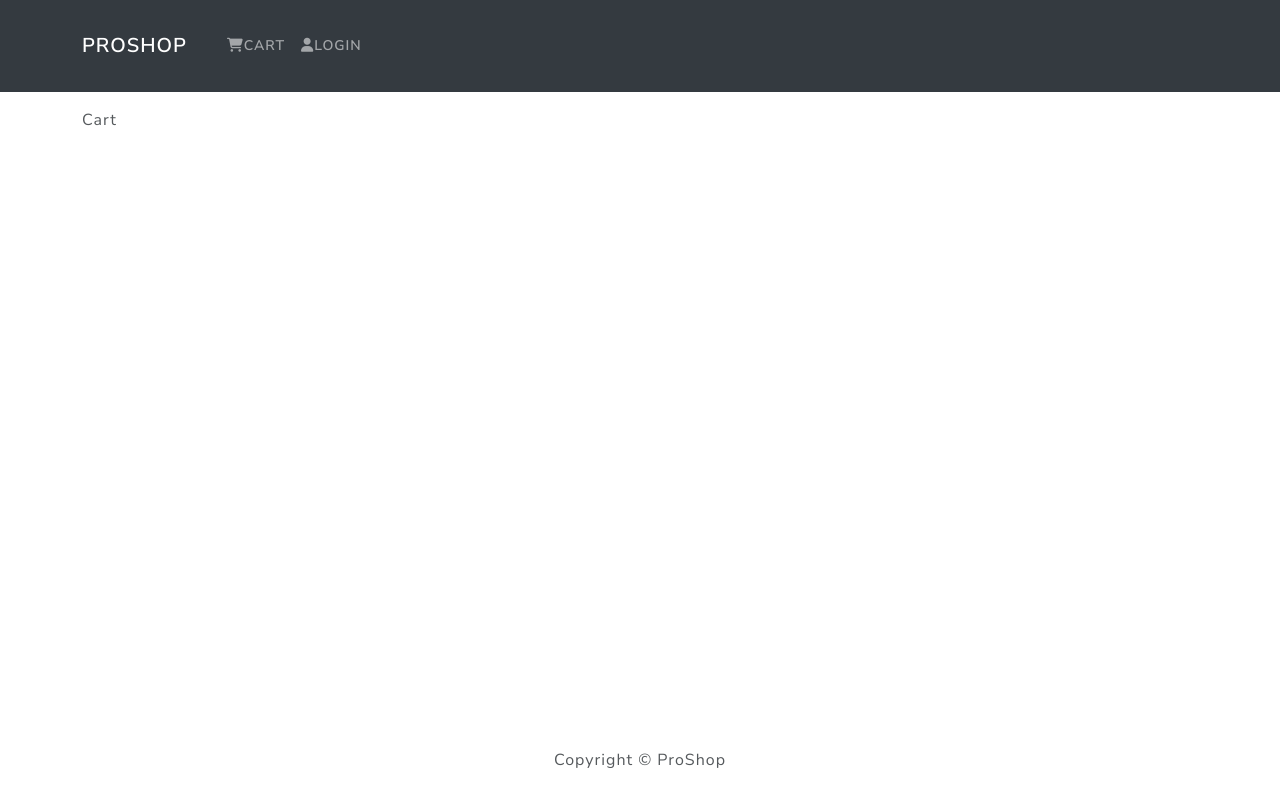
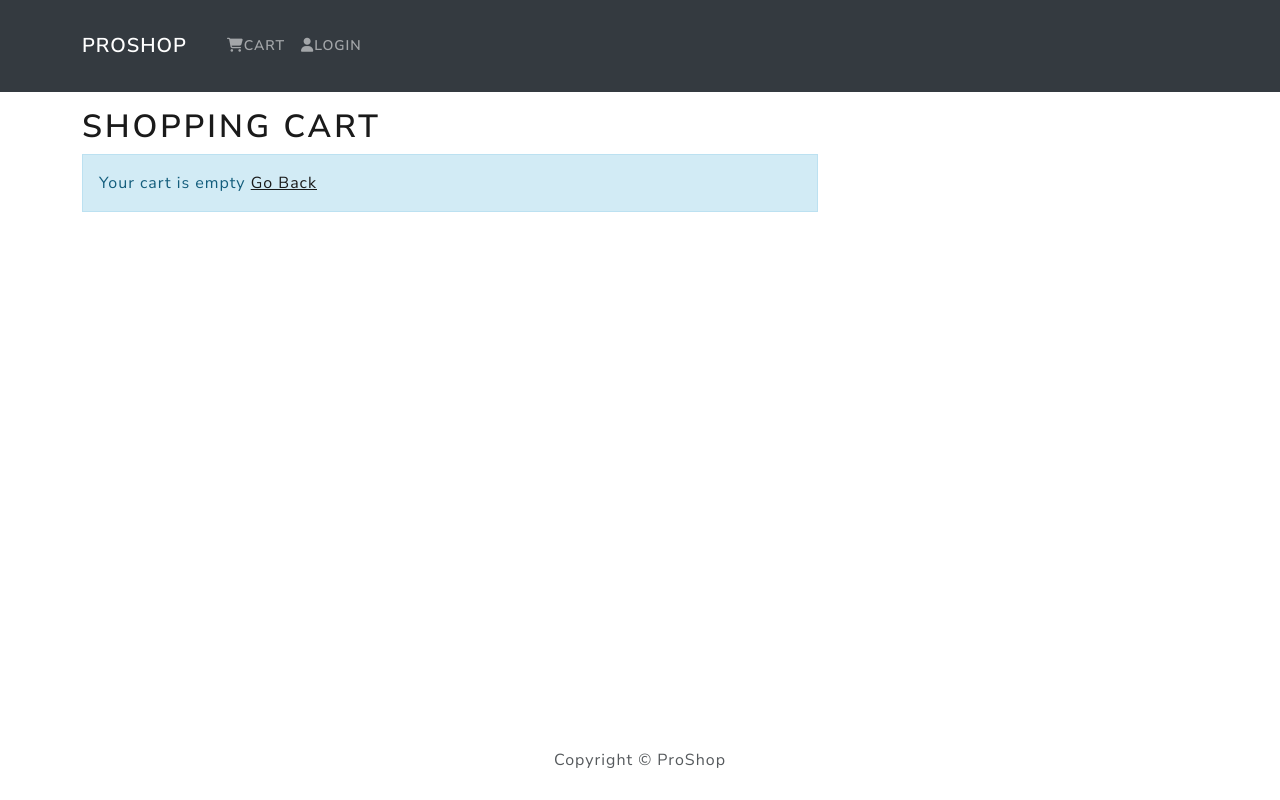
Before and after one commit to nprasad2077/ecommerce, a React (Vite) app: page /cart/1 in a window 1280 px wide. Built offline with nearby package versions, Linux system fonts and the light colour scheme; no server answers.

Commit message:
empty cart go back link

```diff
--- a/src/screens/CartScreen/CartScreen.jsx
+++ b/src/screens/CartScreen/CartScreen.jsx
@@ -17,7 +17,6 @@ const CartScreen = ({history}) => {
 
   const cart = useSelector(state => state.cart)
   const {cartItems} = cart
-  console.log(cartItems);
 
   useEffect(() => {
     if(productId){
@@ -28,7 +27,25 @@ const CartScreen = ({history}) => {
 
 
   return (
-    <div>Cart</div>
+    <Row>
+
+      <Col md={8}>
+        <h1>Shopping Cart</h1>
+        {cartItems.length === 0 ? (
+          <Message variant='info'>
+            Your cart is empty <Link to='/'>Go Back</Link>
+          </Message>
+        ): (
+          <ListGroup variant='flush'>
+
+          </ListGroup>
+        )}
+      </Col>
+
+      <Col md={4}>
+      </Col>
+
+    </Row>
   )
 }
 
```
